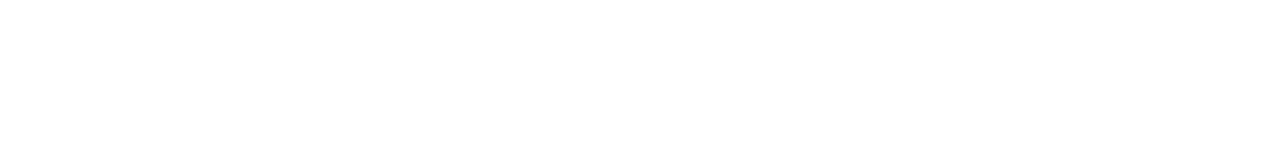
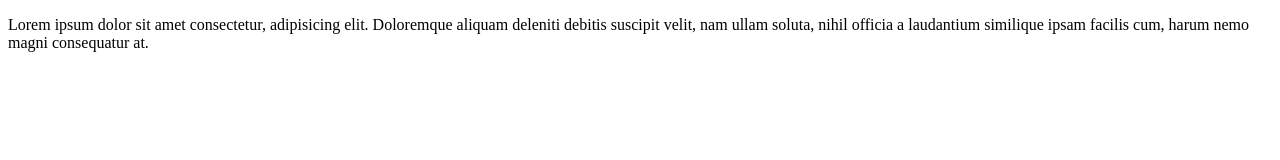
Before and after one commit to ajacqmin/branches, a plain HTML site: page index.html in a window 1280 px wide. Drawn offline with Linux system fonts and the light colour scheme.

Commit message:
Added main content

```diff
--- a/index.html
+++ b/index.html
@@ -10,7 +10,8 @@
 </head>
 
 <body>
-
+    <p>Lorem ipsum dolor sit amet consectetur, adipisicing elit. Doloremque aliquam deleniti debitis suscipit velit, nam
+        ullam soluta, nihil officia a laudantium similique ipsam facilis cum, harum nemo magni consequatur at.</p>
 </body>
 
 </html>
```
